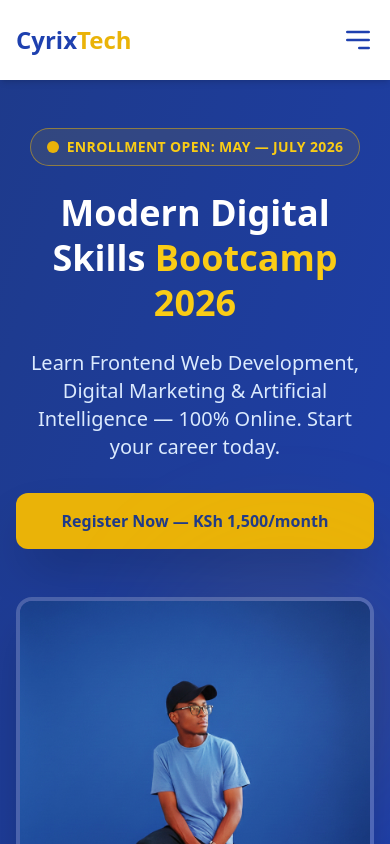
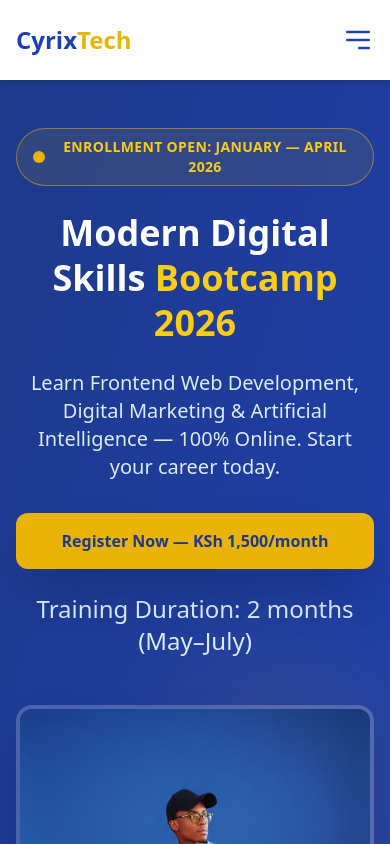
Before and after one commit to Cyrix254/Digital-Skills-Bootcamp-2026, a React (Vite) app in the folder digital-skills-bootcamp/: page / in a window 390 px wide. Shown: the top 844 px of the page. Built offline with nearby package versions, Linux system fonts and the light colour scheme.

Commit message:
added the training dates and removed zoomability on phone

```diff
--- a/digital-skills-bootcamp/index.html
+++ b/digital-skills-bootcamp/index.html
@@ -4,7 +4,7 @@
     <meta charset="UTF-8" />
     <link rel="icon" type="image/svg+xml" href="/vite.svg" />
     <script src="https://cdn.tailwindcss.com"></script>
-    <meta name="viewport" content="width=device-width, initial-scale=1.0" />
+    <meta name="viewport" content="width=device-width, initial-scale=1.0, user-scalable=no" />
     <title>digital-skills-bootcamp</title>
   </head>
   <body>
--- a/digital-skills-bootcamp/src/App.jsx
+++ b/digital-skills-bootcamp/src/App.jsx
@@ -75,7 +75,7 @@ const App = () => {
                   <span className="relative inline-flex rounded-full h-3 w-3 bg-yellow-500"></span>
                 </span>
                 <span className="text-yellow-400 font-bold tracking-wide uppercase text-sm">
-                  Enrollment Open: May — July 2026
+                  Enrollment Open: January — April 2026
                 </span>
               </div>
 
@@ -89,6 +89,10 @@ const App = () => {
                 <a href={registrationLink} className="w-full sm:w-auto px-8 py-4 bg-yellow-500 hover:bg-yellow-400 text-blue-900 font-bold rounded-xl transition-all transform hover:scale-105 shadow-2xl text-center">
                   Register Now — KSh 1,500/month
                 </a>
+                <p className="text-blue-100 text-2xl font-medium mt-2">
+                Training Duration: 2 months (May–July)
+                </p>
+
               </div>
             </div>
             <div className="md:w-1/2 relative">
```
